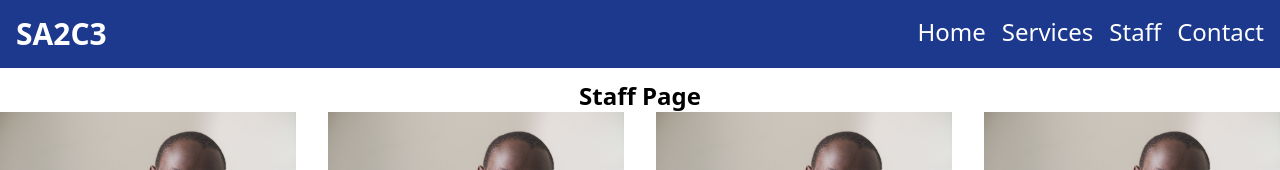
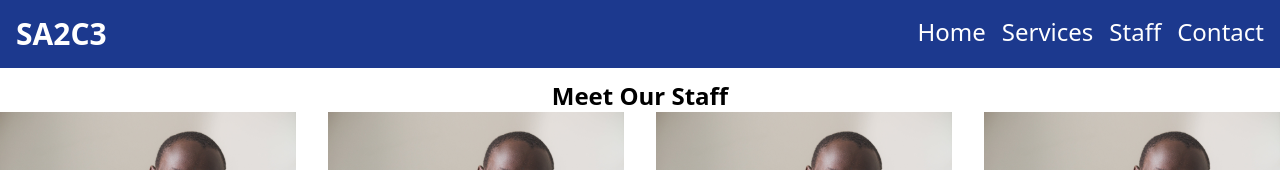
Before and after one commit to nimely111/UL-SA2C3-Guide, a React (Vite) app: page /staff in a window 1280 px wide. Shown: the top 170 px of the page. Built offline with nearby package versions, Linux system fonts and the light colour scheme.

Commit message:
update page title

```diff
--- a/src/components/StaffCard.tsx
+++ b/src/components/StaffCard.tsx
@@ -1,4 +1,6 @@
 import profile1 from "../assets/profile1.jpg"
+import profile2 from "../assets/profile2.jpg"
+import profile3 from "../assets/profile3.jpg"
 const StaffCard = () => {
         return (
             <article className="contact-card">
--- a/src/pages/Staff.tsx
+++ b/src/pages/Staff.tsx
@@ -4,7 +4,7 @@ const Staff = () => {
     return (
         <div>
             <Navbar />
-            <h1  className="mt-20 text-2xl font-bold text-center">Staff Page</h1>
+            <h1  className="mt-20 text-2xl font-bold text-center">Meet Our Staff</h1>
             <div className="grid grid-cols-2 gap-8 sm:grid-cols-3 md:grid-cols-4">
                 <StaffCard />
                 <StaffCard />
```
Also changed, not shown: src/assets/mail.PNG (added), src/assets/telephone.PNG (added).
